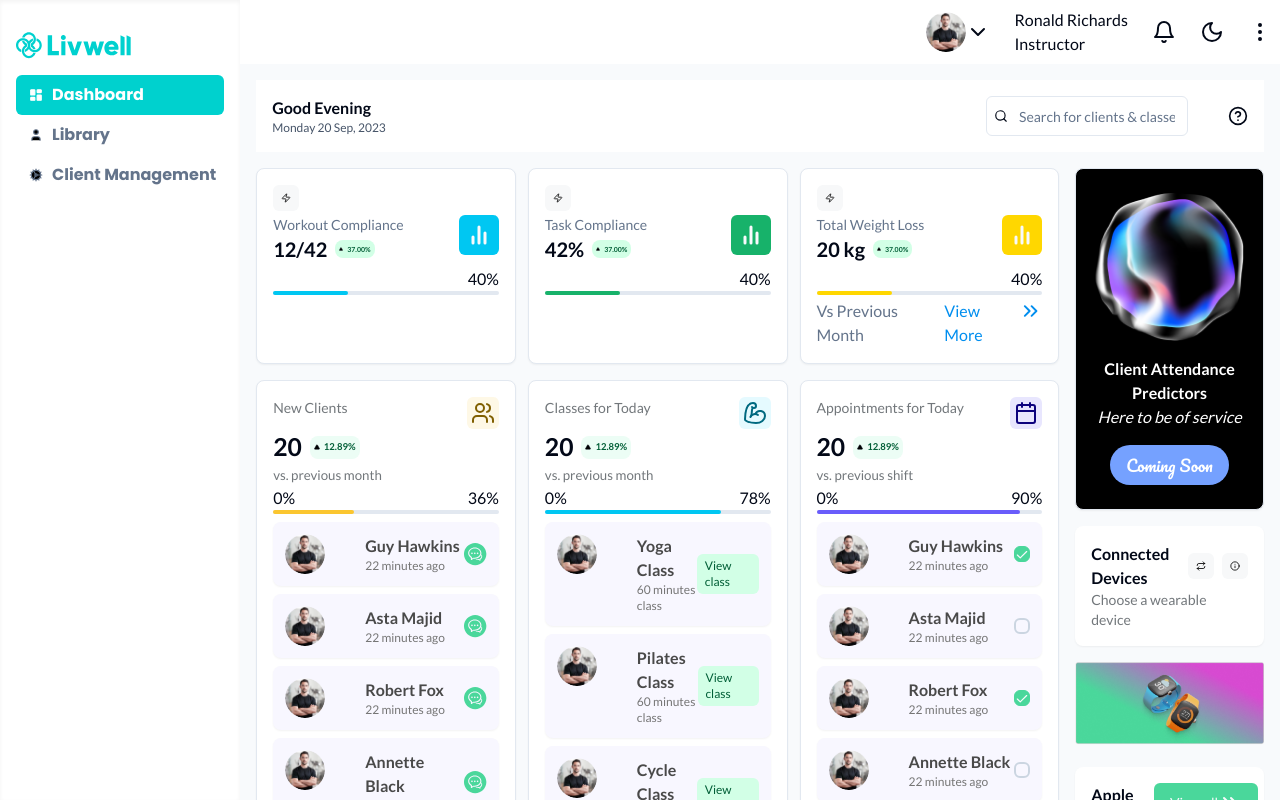
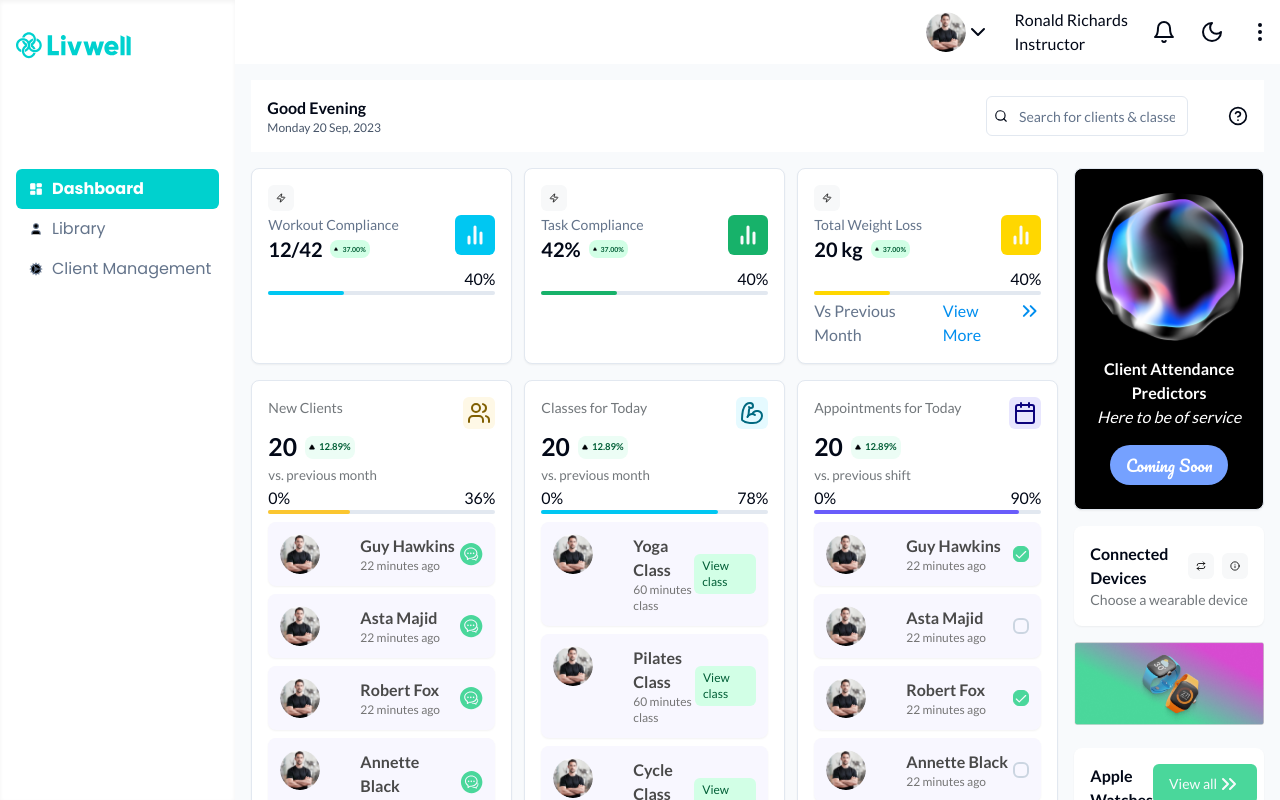
Before and after one commit to MichaelBoyo/lw-task, a Next.js app: page / in a window 1280 px wide. Built offline with nearby package versions, Linux system fonts and the light colour scheme.

Commit message:
refactor: Update SideBar component layout and styles

```diff
--- a/components/SideBar.tsx
+++ b/components/SideBar.tsx
@@ -1,15 +1,12 @@
-import { LayoutDashboard } from "lucide-react";
 import Image from "next/image";
 import SidebarItems from "./SidebarItems";
 
 export const SideBar = () => {
   return (
     <aside className="h-screen min-w-52  hidden md:block p-4 pt-8  border-border shadow-inner">
-      <div className="flex flex-col justify-between h-full">
-        <div className="space-y-4">
-          <Image src="/logo.svg" height={26} width={115} alt="logo" />
-          <SidebarItems />
-        </div>
+      <div className="flex flex-col  gap-[110px] h-full">
+        <Image src="/logo.svg" height={26} width={115} alt="logo" />
+        <SidebarItems />
       </div>
     </aside>
   );
--- a/components/SidebarItems.tsx
+++ b/components/SidebarItems.tsx
@@ -46,7 +46,9 @@ const SidebarLink = ({
     >
       <div className="flex items-center ">
         <link.icon fill={active ? "white" : ""} className="h-3.5 mr-1" />
-        <span className={cn(poppins.className, "font-bold")}>{link.title}</span>
+        <span className={cn(poppins.className, active ? "font-bold" : "")}>
+          {link.title}
+        </span>
       </div>
     </Link>
   );
```
